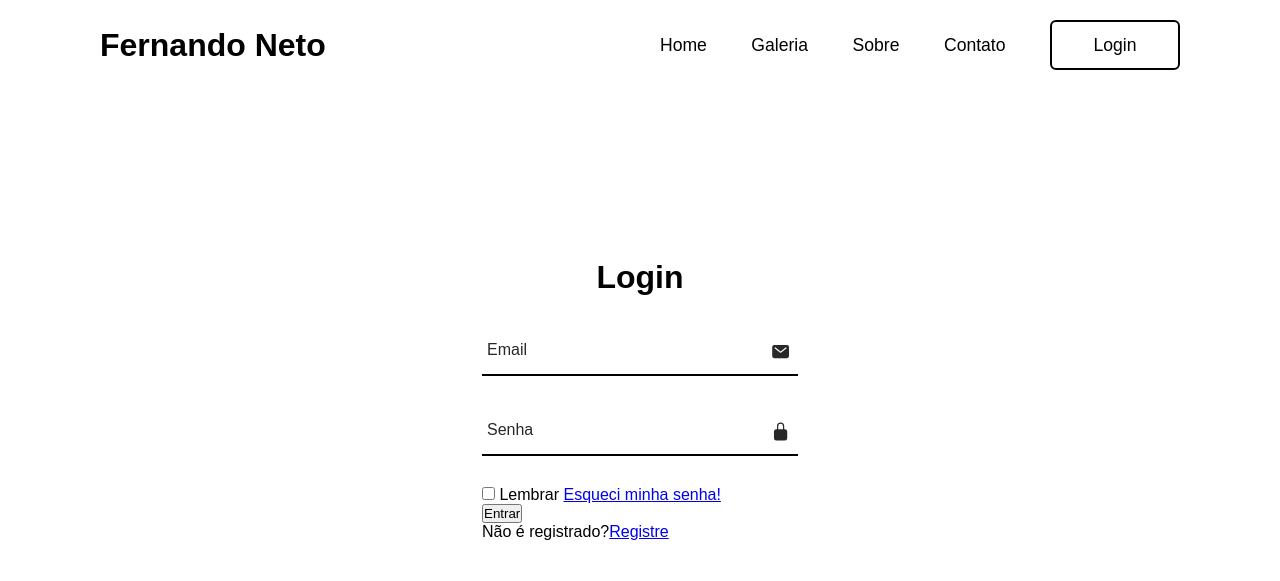
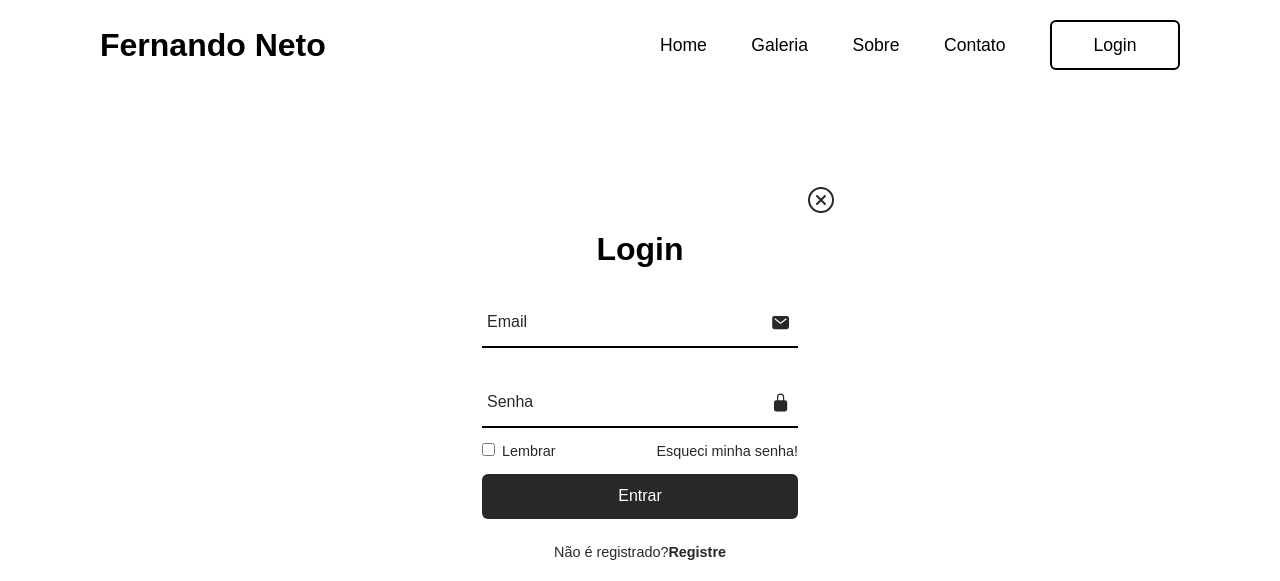
Before and after one commit to jfneto90/teste, a plain HTML site: page index.html in a window 1280 px wide. Both pictures are taken after a click on the button "Login". Drawn offline with nearby package versions, Linux system fonts and the light colour scheme.

Commit message:
Add files via upload

```diff
--- a/index.html
+++ b/index.html
@@ -18,8 +18,8 @@
             <button class="btmLogin">Login</button>
         </nav>
     </header>
-
 <div class="wrapper">
+    <span class="icon-close"><ion-icon name="close-circle-outline"></ion-icon></span>
     <div class="form-box login">
         <h2>Login</h2>
         <form action="#">
@@ -44,6 +44,35 @@
             </div>
         </form>
     </div>
+
+    <div class="form-box register">
+        <h2>Cadastro</h2>
+        <form action="#">
+            <div class="input-box">
+                <span class="icon"><ion-icon name="person"></ion-icon></span>
+                <input type="text" required>
+                <label>Usuario</label>
+            </div>
+            <div class="input-box">
+                <span class="icon"><ion-icon name="mail"></ion-icon></span>
+                <input type="email" required>
+                <label>Email</label>
+            </div>
+            <div class="input-box">
+                <span class="icon"><ion-icon name="lock-closed"></ion-icon></span>
+                <input type="password" required>
+                <label>Senha</label>
+            </div>
+            <div class="remember-forgot">
+                <label><input type="checkbox">
+                Aceitar termos!</label>
+            </div>
+            <button type="submit" class="btn">Registar</button>
+            <div class="login-register">
+                <p>Ja sou cadastrado!<a href="#" class="login-link">Login</a></p>
+            </div>
+        </form>
+    </div>
 </div>
 
     <script src="script.js"></script>
--- a/script.js
+++ b/script.js
@@ -0,0 +1,21 @@
+const wrapper = document.querySelector('.wrapper')
+const loginLink = document.querySelector('.login-link')
+const registerLink = document.querySelector('.register-link')
+const btmLogin = document.querySelector('.btmLogin')
+const iconClose = document.querySelector('.icon-close')
+
+registerLink.addEventListener('click', ()=> {
+    wrapper.classList.add('active')
+})
+
+loginLink.addEventListener('click', ()=> {
+    wrapper.classList.remove('active')
+})
+
+btmLogin.addEventListener('click', ()=> {
+    wrapper.classList.add('active-popup')
+})
+
+iconClose.addEventListener('click', ()=> {
+    wrapper.classList.remove('active-popup')
+})
--- a/style.css
+++ b/style.css
@@ -93,11 +93,59 @@ header{
     display: flex;
     justify-content: center;
     align-items: center;
+    overflow: hidden;
+    transform: scale(0);
+    transition: transform .3s ease, height .2s ease;
+}
+
+.wrapper.active-popup{
+    transform: scale(1);
+}
+
+.wrapper.active{
+    height: 520px;
 }
 
 .wrapper .form-box{
     width: 100%;
     padding: 40px;
+}
+
+.wrapper .form-box.login{
+    transition: transform .18s ease;
+    transform: translateX(0);
+}
+
+.wrapper.active .form-box.login{
+    transition: none;
+    transform: translateX(-400px);
+}
+
+.wrapper .form-box.register{
+    position: absolute;
+    transition: none;
+    transform: translateX(400px);
+}
+
+.wrapper.active .form-box.register{
+    transition: transform .18s ease;
+    transform: translateX(0);
+}
+
+.wrapper .icon-close{
+    position: absolute;
+    top: 0;
+    right: 0;
+    width: 35px;
+    height: 35px;
+    font-size: 2em;
+    color: #282828;
+    display: flex;
+    justify-content: center;
+    align-items: center;
+    cursor: pointer;
+    z-index: 1;
+    border-radius: 45px;
 }
 
 .form-box h2{
@@ -137,6 +185,10 @@ header{
     background: transparent;
     border: none;
     outline: none;
+    font-size: 1em;
+    color: #282828;
+    font-weight: 600;
+    padding: 0 35px 0 5px;
 }
 
 .input-box .icon{
@@ -146,3 +198,57 @@ header{
     color: #282828;
     line-height: 57px;
 }
+
+.remember-forgot{
+    font-size: .9em;
+    color: #282828;
+    font-weight: 500;
+    margin: -15px 0 15px;
+    display: flex;
+    justify-content: space-between;
+}
+
+.remember-forgot label input{
+    accent-color: #14002b;
+    margin-right: 3px;
+}
+
+.remember-forgot a{
+    color: #282828;
+    text-decoration: none;
+}
+
+.remember-forgot a:hover{
+    text-decoration: underline;
+}
+
+.btn{
+    width: 100%;
+    height: 45px;
+    background: #282828;
+    border: none;
+    outline: none;
+    border-radius: 6px;
+    cursor: pointer;
+    font-size: 1em;
+    color: #fff;
+    font-weight: 500;
+}
+
+.login-register{
+    font-size: .9em;
+    color: #282828;
+    text-align: center;
+    font-weight: 500;
+    margin: 25px 0 10px;
+}
+
+.login-register p a{
+    color: #282828;
+    text-decoration: none;
+    font-weight: 600;
+}
+
+.login-register p a:hover{
+    text-decoration: underline;
+}
```
